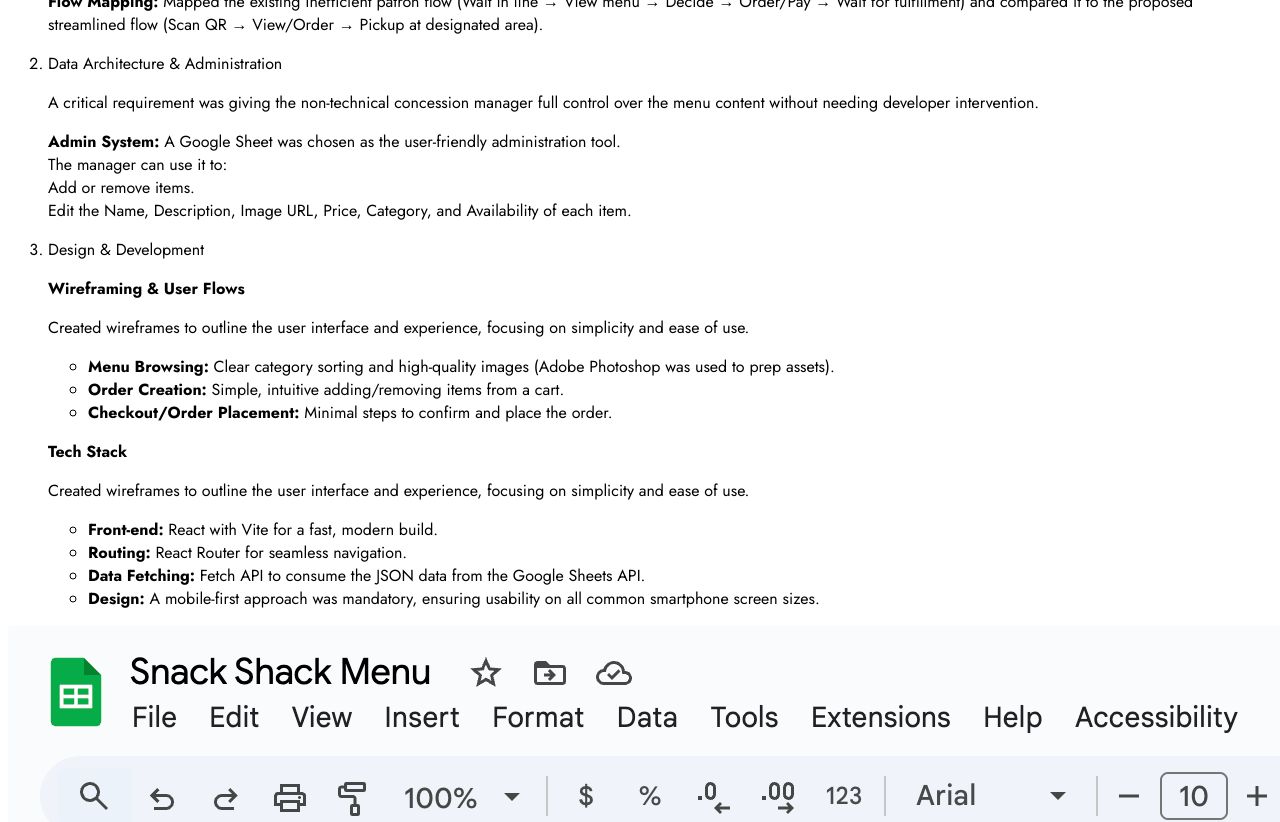
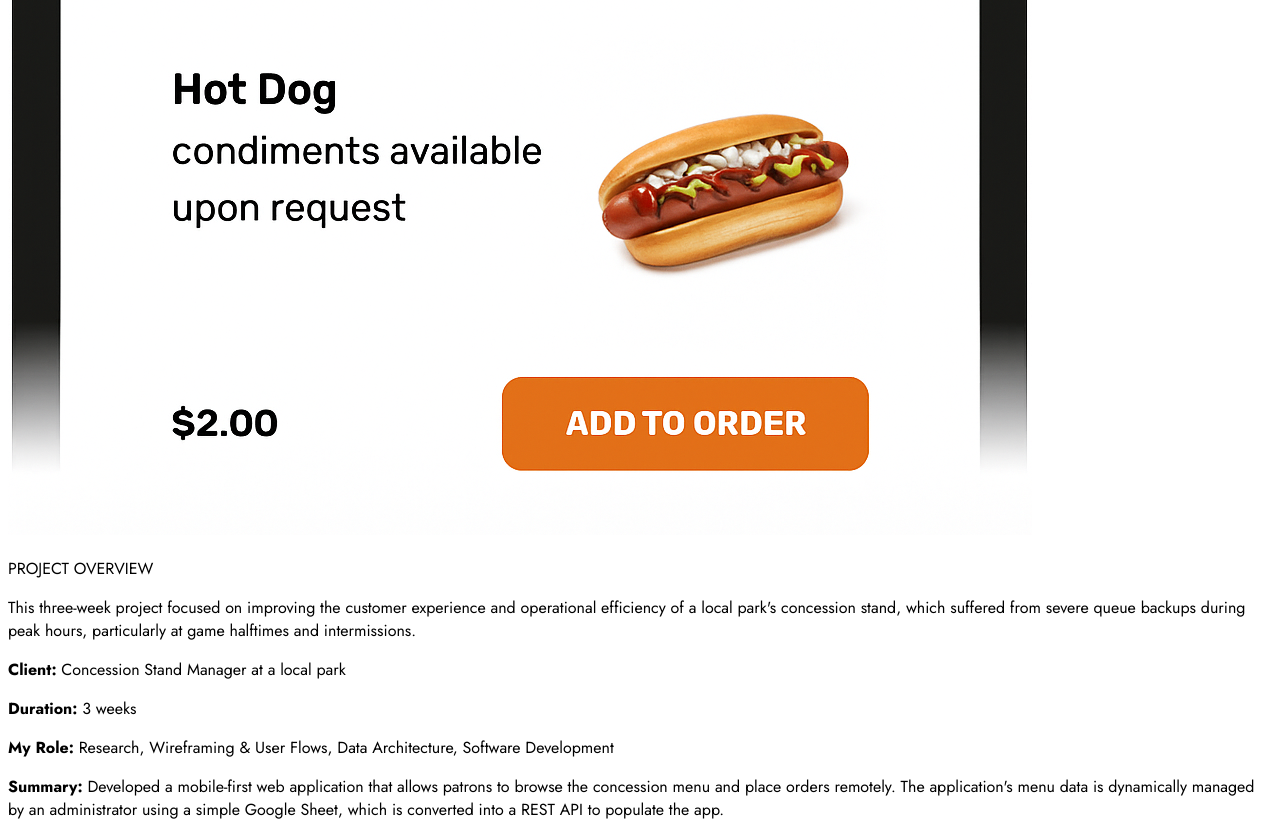
Before and after one commit to jsahim/portfolio, a React (Vite) app: page / in a window 1280 px wide. Shown: the part 1780-2602 px from the top of the page. Built offline with nearby package versions, Linux system fonts and the light colour scheme; a web font is replaced by a local one.

Commit message:
Add Styles

```diff
--- a/src/components/Contact.jsx
+++ b/src/components/Contact.jsx
@@ -6,18 +6,20 @@ const Contact = ({contactSection}) => {
   return (
     <footer ref={contactSection} className="bg-black text-white py-20 px-8 sm:px-10 pb-35 sm:pb-16">
 
-      <div className="max-w-6xl mx-auto text-center flex flex-col items-center w-full">
+      <div className="max-w-6xl mx-auto flex justify-start flex-col">
 
-        <div className="w-1/2 text-xl text-white space-y-4 leading-relaxed text-left flex flex-col items-center justify-center">
+        <div className="text-xl text-white grid grid-cols-1 lg:grid-cols-3 gap-10 leading-relaxed text-left">
+          <div className="col-span-2">
             <h2 className="text-4xl sm:text-5xl font-bold text-[#f22b40] mb-6 text-left" style={{fontFamily: 'Shrikhand, cursive'}}>
               Let's Connect!
             </h2>
             <p>
               I have dedicated over 12 years to providing exceptional customer-centric project management in the technology and marketing fields.
             </p>
-          <div className="gap-4 flex">
-            <a className="flex p-5 w-1/2 items-center text-xl font-semibold text-white hover:text-[#f22b40] transition-colors duration-200" href="https://snackshack-demo.vercel.app/" target="_blank">SEND ME AN<br/>EMAIL <TbMailFilled className="ml-3" /></a>
-            <a className="flex p-5 w-1/2 items-center text-xl font-semibold text-white hover:text-[#f22b40] transition-colors duration-200" href="https://snackshack-demo.vercel.app/" target="_blank">CONNECT ON<br/>LINKEDIN <GrLinkedin className="ml-3" /></a>
+          </div>
+          <div className="grid grid-cols-1">
+            <a className="flex p-2 border-2 h-fit rounded-sm group justify-between items-start text-xl font-semibold text-white hover:text-[#f22b40] transition-all duration-200" href="https://snackshack-demo.vercel.app/" target="_blank">SEND ME AN EMAIL <TbMailFilled className="block group-hover:hidden w-6 h-6 ml-3 transition-all duration-200" /><TbMailOpenedFilled className="hidden group-hover:block w-6 h-6 ml-3 transition-all duration-200" /></a>
+            <a className="flex p-2 border-2 h-fit rounded-sm group justify-between items-start text-xl font-semibold text-white hover:text-[#f22b40] transition-all duration-200" href="https://snackshack-demo.vercel.app/" target="_blank">CONNECT ON LINKEDIN <GrLinkedinOption className="block group-hover:hidden w-6 h-6 ml-3 transition-all duration-200" /><GrLinkedin className="hidden group-hover:block w-6 h-6 ml-3 transition-all duration-200" /></a>
           </div>
 
         </div>
--- a/src/components/Navigation.jsx
+++ b/src/components/Navigation.jsx
@@ -7,7 +7,7 @@ const Navigation = ({currentSection, setCurrentSection, scrollToTargetDiv, workS
         <div className="flex justify-center items-center h-14">
           <div className="flex w-full justify-evenly items-center">
 
-            <button className='sm:flex justify-center hidden items-center w-[45px]' onClick={() => { setCurrentSection('top'); scrollToTargetDiv(topSection)}}>
+            <button className='flex justify-center  items-center w-[45px]' onClick={() => { setCurrentSection('top'); scrollToTargetDiv(topSection)}}>
               <img src="/jeff-icon-r.png" className={`absolute transition-all duration-300 w-[45px] ${currentSection === 'top' ? "opacity-100" : "opacity-0"} cursor-pointer`} alt="Jeff Logo" />
               <img src="/jeff-icon.png" className={`absolute transition-all duration-300 w-[45px] ${currentSection !== 'top' ? "opacity-100" : "opacity-0"} cursor-pointer`} alt="Jeff Logo" />
             </button>
--- a/src/components/WorkItems/SnackShack.jsx
+++ b/src/components/WorkItems/SnackShack.jsx
@@ -27,8 +27,8 @@ const SnackShack = () => {
       </div>
 
       <div className="space-y-4 grid md:grid-cols-2 gap-15 md:gap-8 mt-10">
-        <div>
-          IMAGE
+        <div className='flex justify-center items-center'>
+          <img className='w-[250px]' src="/shack-frame.png" alt="shack" />
         </div>
         <div>
           <p className='font-bold py-2'>PROJECT OVERVIEW</p>
@@ -82,14 +82,14 @@ const SnackShack = () => {
             </li>
             <div className='pl-5'>
               <p><strong>User Interviews:</strong> Conducted brief interviews with park patrons to confirm the pain points. The consensus was a desire to skip the line and the need for pre-order viewing of the menu.</p>
-              <p><strong>Flow Mapping:</strong> Mapped the existing inefficient patron flow (Wait in line → View menu → Decide → Order/Pay → Wait for fulfillment) and compared it to the proposed streamlined flow (Scan QR → View/Order → Pickup at designated area).</p>
+              <p><strong>Flow Mapping:</strong> Mapped the existing inefficient patron flow <span className='font-semibold italic'>(Wait in line → View menu → Decide → Order/Pay → Wait for fulfillment)</span> and compared it to the proposed streamlined flow <span className='font-semibold italic'>(Scan QR → View/Order → Pickup at designated area)</span>.</p>
             </div>
             <li className='font-bold py-2'>
               Data Architecture & Administration
             </li>
             <div className='pl-5'>
               <p>A critical requirement was giving the non-technical concession manager full control over the menu content without needing developer intervention.</p>
-              <p><strong>Admin System:</strong> A Google Sheet was chosen as the user-friendly administration tool. <br/>The manager can use it to:<br/>Add or remove items.<br/>Edit the Name, Description, Image URL, Price, Category, and Availability of each item.</p>
+              <p><strong>Admin System:</strong> A Google Sheet was chosen as the user-friendly administration tool. <br/>The manager can use it to: <span className='font-semibold italic'>add or remove items</span> and <br/><span className='font-semibold italic'>edit the Name, Description, Image URL, Price, Category, and Availability of each item.</span></p>
             </div>
             <li className='font-bold py-2'>
               Design & Development
```
Also changed, not shown: public/shack-frame.png (added). Lines whose indentation alone changed are shown as unchanged.
